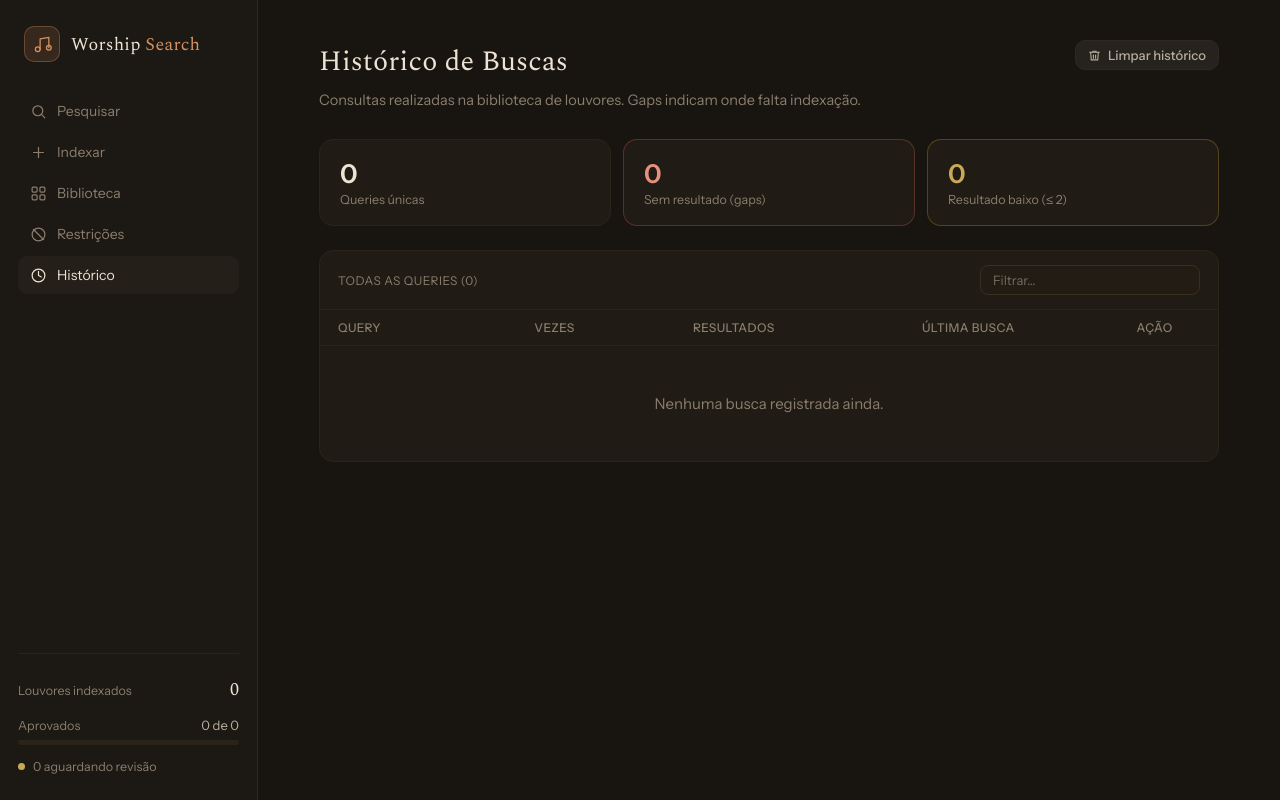
After one commit to leandroTS82/WorshipSearch, an ASP.NET Core app: template Views/SearchHistory/Index.cshtml in a window 1280 px wide. The commit adds this page. Run offline with ASP.NET Core 8, Linux system fonts and the light colour scheme; the template is opened without the code that fills it, so the values that code supplies are empty; some libraries are stand-ins or nearby versions.

Commit message:
feat: dedup by title-only ID, search history log with gap analysis, history view

```diff
--- a/Program.cs
+++ b/Program.cs
@@ -34,6 +34,7 @@ builder.Services.AddSingleton<IPromptBuilder, PromptBuilder>();
 builder.Services.AddScoped<IMusicEnrichmentService, MusicEnrichmentService>();
 builder.Services.AddSingleton<IMusicRepository, MusicRepository>();
 builder.Services.AddSingleton<ISearchRestrictionsService, SearchRestrictionsService>();
+builder.Services.AddSingleton<ISearchHistoryService, SearchHistoryService>();
 builder.Services.AddSingleton<IJsonSearchEngine, JsonSearchEngine>();
 
 var app = builder.Build();
--- a/Services/MusicJsonGenerator.cs
+++ b/Services/MusicJsonGenerator.cs
@@ -36,9 +36,9 @@ public class MusicJsonGenerator : IMusicJsonGenerator
 
     public static string BuildId(string artist, string title)
     {
-        var artistSlug = Slugify(artist);
-        var titleSlug = Slugify(title);
-        return $"{artistSlug}_{titleSlug}";
+        // ID is title-only to prevent duplicates of the same song by different artists.
+        // Artist is stored as metadata, not as part of the identity.
+        return Slugify(title);
     }
 
     public static string Slugify(string text)
--- /dev/null
+++ b/Views/SearchHistory/Index.cshtml
@@ -0,0 +1,136 @@
+@model List<WorshipSearch.Models.SearchHistoryEntry>
+@{
+    ViewData["Title"] = "Histórico de Buscas";
+
+    var searches = Model.Where(e => e.ResultCount >= 0).ToList();
+    var gaps = searches.Where(e => e.ResultCount == 0).ToList();
+    var lowResults = searches.Where(e => e.ResultCount > 0 && e.ResultCount <= 2).ToList();
+
+    // Aggregate: group by query, keep latest + min result count
+    var aggregated = searches
+        .GroupBy(e => e.Query)
+        .Select(g => new {
+            Query = g.Key,
+            Count = g.Count(),
+            MinResults = g.Min(e => e.ResultCount),
+            MaxResults = g.Max(e => e.ResultCount),
+            LastSearched = g.Max(e => e.SearchedAt)
+        })
+        .OrderByDescending(x => x.LastSearched)
+        .ToList();
+}
+
+<div style="max-width:900px;margin:0 auto" class="ws-fade">
+
+    <div style="display:flex;align-items:flex-start;justify-content:space-between;margin-bottom:28px;gap:12px">
+        <div>
+            <div class="ws-page-title">Histórico de Buscas</div>
+            <div class="ws-page-sub">Consultas realizadas na biblioteca de louvores. Gaps indicam onde falta indexação.</div>
+        </div>
+        <button id="clearBtn" class="ws-btn ws-btn-ghost ws-btn-sm" style="flex-shrink:0">
+            <svg width="13" height="13" viewBox="0 0 24 24" fill="none" stroke="currentColor" stroke-width="2" stroke-linecap="round"><polyline points="3 6 5 6 21 6"/><path d="M19 6l-1 14H6L5 6"/><path d="M10 11v6"/><path d="M14 11v6"/><path d="M9 6V4h6v2"/></svg>
+            Limpar histórico
+        </button>
+    </div>
+
+    <!-- Stats strip -->
+    <div style="display:grid;grid-template-columns:repeat(3,1fr);gap:12px;margin-bottom:24px">
+        <div class="ws-card" style="padding:18px 20px">
+            <div style="font-size:26px;font-weight:600;color:var(--text)">@aggregated.Count</div>
+            <div style="font-size:12.5px;color:var(--text-muted);margin-top:2px">Queries únicas</div>
+        </div>
+        <div class="ws-card" style="padding:18px 20px;border-color:rgba(214,100,80,.3)">
+            <div style="font-size:26px;font-weight:600;color:#e89080">@gaps.Select(e=>e.Query).Distinct().Count()</div>
+            <div style="font-size:12.5px;color:var(--text-muted);margin-top:2px">Sem resultado (gaps)</div>
+        </div>
+        <div class="ws-card" style="padding:18px 20px;border-color:rgba(200,160,50,.3)">
+            <div style="font-size:26px;font-weight:600;color:#c9a857">@lowResults.Select(e=>e.Query).Distinct().Count()</div>
+            <div style="font-size:12.5px;color:var(--text-muted);margin-top:2px">Resultado baixo (≤ 2)</div>
+        </div>
+    </div>
+
+    <!-- Gaps highlight -->
+    @if (gaps.Any())
+    {
+        <div class="ws-card" style="padding:20px;margin-bottom:20px;border-color:rgba(214,100,80,.25)">
+            <div style="font-size:12px;text-transform:uppercase;letter-spacing:.5px;color:#e89080;margin-bottom:12px">
+                Gaps — buscas sem resultado (indexar mais músicas sobre esses temas)
+            </div>
+            <div style="display:flex;flex-wrap:wrap;gap:7px">
+                @foreach (var q in gaps.Select(e => e.Query).Distinct())
+                {
+                    <a href="@Url.Action("Index","Home")?q=@Uri.EscapeDataString(q)"
+                       style="display:inline-flex;align-items:center;gap:5px;padding:5px 11px;border-radius:999px;background:rgba(214,100,80,.12);border:1px solid rgba(214,100,80,.28);color:#e89080;font-size:13px;text-decoration:none">
+                        <svg width="11" height="11" viewBox="0 0 24 24" fill="none" stroke="currentColor" stroke-width="2.2"><circle cx="11" cy="11" r="7"/><line x1="21" y1="21" x2="16.5" y2="16.5"/></svg>
+                        @q
+                    </a>
+                }
+            </div>
+        </div>
+    }
+
+    <!-- Full history table -->
+    <div class="ws-card" style="overflow:hidden">
+        <div style="padding:14px 18px;border-bottom:1px solid var(--border-card);display:flex;align-items:center;justify-content:space-between">
+            <span style="font-size:12px;text-transform:uppercase;letter-spacing:.5px;color:var(--text-muted)">Todas as queries (@aggregated.Count)</span>
+            <input type="text" id="filterInput" class="ws-input" style="width:220px;padding:6px 12px;font-size:13px;border-radius:8px" placeholder="Filtrar…" />
+        </div>
+        <div style="overflow-x:auto">
+            <table id="historyTable" style="width:100%;border-collapse:collapse;font-size:13.5px">
+                <thead>
+                    <tr style="border-bottom:1px solid var(--border-card)">
+                        <th style="padding:10px 18px;text-align:left;font-weight:500;color:var(--text-muted);font-size:12px;text-transform:uppercase;letter-spacing:.4px">Query</th>
+                        <th style="padding:10px 12px;text-align:center;font-weight:500;color:var(--text-muted);font-size:12px;text-transform:uppercase;letter-spacing:.4px">Vezes</th>
+                        <th style="padding:10px 12px;text-align:center;font-weight:500;color:var(--text-muted);font-size:12px;text-transform:uppercase;letter-spacing:.4px">Resultados</th>
+                        <th style="padding:10px 12px;text-align:center;font-weight:500;color:var(--text-muted);font-size:12px;text-transform:uppercase;letter-spacing:.4px">Última busca</th>
+                        <th style="padding:10px 12px;text-align:center;font-weight:500;color:var(--text-muted);font-size:12px;text-transform:uppercase;letter-spacing:.4px">Ação</th>
+                    </tr>
+                </thead>
+                <tbody>
+                    @foreach (var row in aggregated)
+                    {
+                        var resultColor = row.MinResults == 0 ? "#e89080" : row.MinResults <= 2 ? "#c9a857" : "var(--text-sub)";
+                        var resultLabel = row.MinResults == 0 ? "sem resultado" : row.MinResults == row.MaxResults ? row.MinResults.ToString() : $"{row.MinResults}–{row.MaxResults}";
+                        var dt = DateTime.TryParse(row.LastSearched, out var d) ? d.ToLocalTime().ToString("dd/MM HH:mm") : "—";
+
+                        <tr class="hist-row" style="border-bottom:1px solid var(--border-card)" data-query="@row.Query">
+                            <td style="padding:10px 18px;color:var(--text)">@row.Query</td>
+                            <td style="padding:10px 12px;text-align:center;color:var(--text-muted)">@row.Count</td>
+                            <td style="padding:10px 12px;text-align:center;color:@resultColor;font-weight:500">@resultLabel</td>
+                            <td style="padding:10px 12px;text-align:center;color:var(--text-dim);font-size:12.5px">@dt</td>
+                            <td style="padding:10px 12px;text-align:center">
+                                <a href="@Url.Action("Index","Home")?q=@Uri.EscapeDataString(row.Query)"
+                                   class="ws-btn ws-btn-ghost ws-btn-sm" style="font-size:12px;padding:4px 10px">
+                                    Buscar
+                                </a>
+                            </td>
+                        </tr>
+                    }
+                </tbody>
+            </table>
+            @if (!aggregated.Any())
+            {
+                <div style="padding:48px;text-align:center;color:var(--text-muted)">Nenhuma busca registrada ainda.</div>
+            }
+        </div>
+    </div>
+
+</div>
+
+@section Scripts {
+<script>
+$('#filterInput').on('input', function(){
+    var q = $(this).val().toLowerCase();
+    $('.hist-row').each(function(){
+        $(this).toggle(!q || $(this).data('query').includes(q));
+    });
+});
+
+$('#clearBtn').click(function(){
+    if (!confirm('Limpar todo o histórico de buscas?')) return;
+    $.post('@Url.Action("Clear","SearchHistory")', function(){
+        location.reload();
+    });
+});
+</script>
+}
--- a/Views/Shared/_Layout.cshtml
+++ b/Views/Shared/_Layout.cshtml
@@ -273,6 +273,10 @@
             <svg width="17" height="17" viewBox="0 0 24 24" fill="none" stroke="currentColor" stroke-width="1.7" stroke-linecap="round"><circle cx="12" cy="12" r="9"/><line x1="4.93" y1="4.93" x2="19.07" y2="19.07"/></svg>
             Restrições
         </a>
+        <a href="@Url.Action("Index","SearchHistory")" class="ws-nav-btn @(ViewContext.RouteData.Values["controller"]?.ToString() == "SearchHistory" ? "active" : "")">
+            <svg width="17" height="17" viewBox="0 0 24 24" fill="none" stroke="currentColor" stroke-width="1.7" stroke-linecap="round"><circle cx="12" cy="12" r="9"/><polyline points="12 6 12 12 16 14"/></svg>
+            Histórico
+        </a>
     </nav>
 
     <div id="ws-stats">
```
Also changed, not shown: Controllers/HomeController.cs (+7 -1 lines), Controllers/SearchHistoryController.cs (added, +55 -0 lines), Models/SearchHistoryEntry.cs (added, +27 -0 lines), Services/SearchHistoryService.cs (added, +94 -0 lines).
